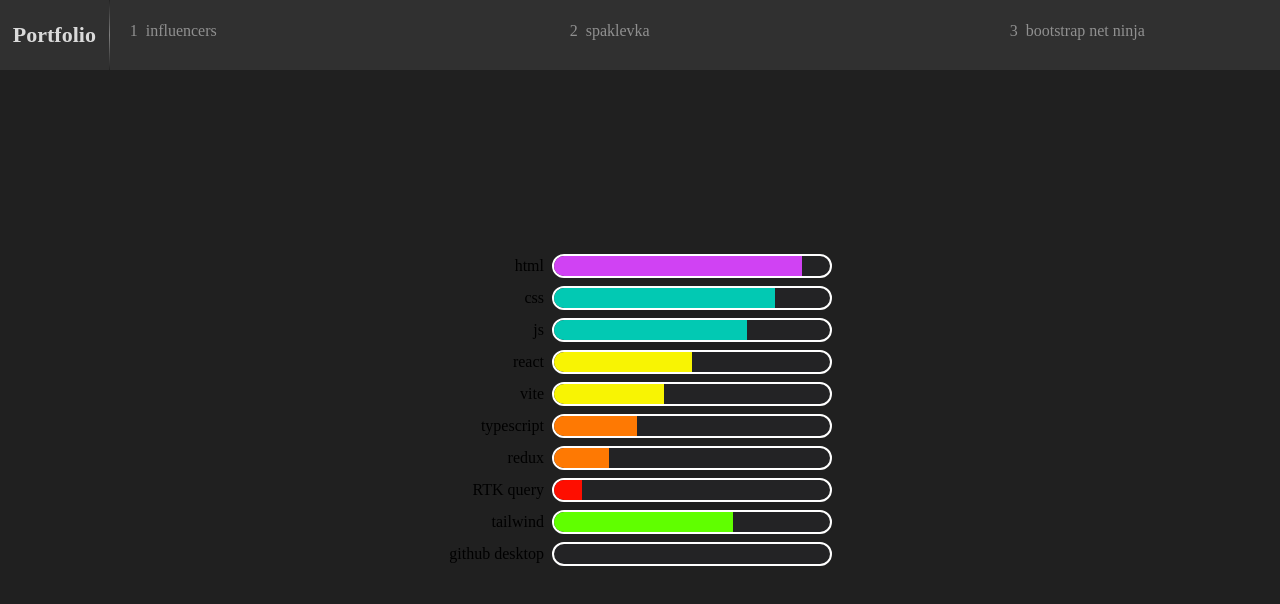
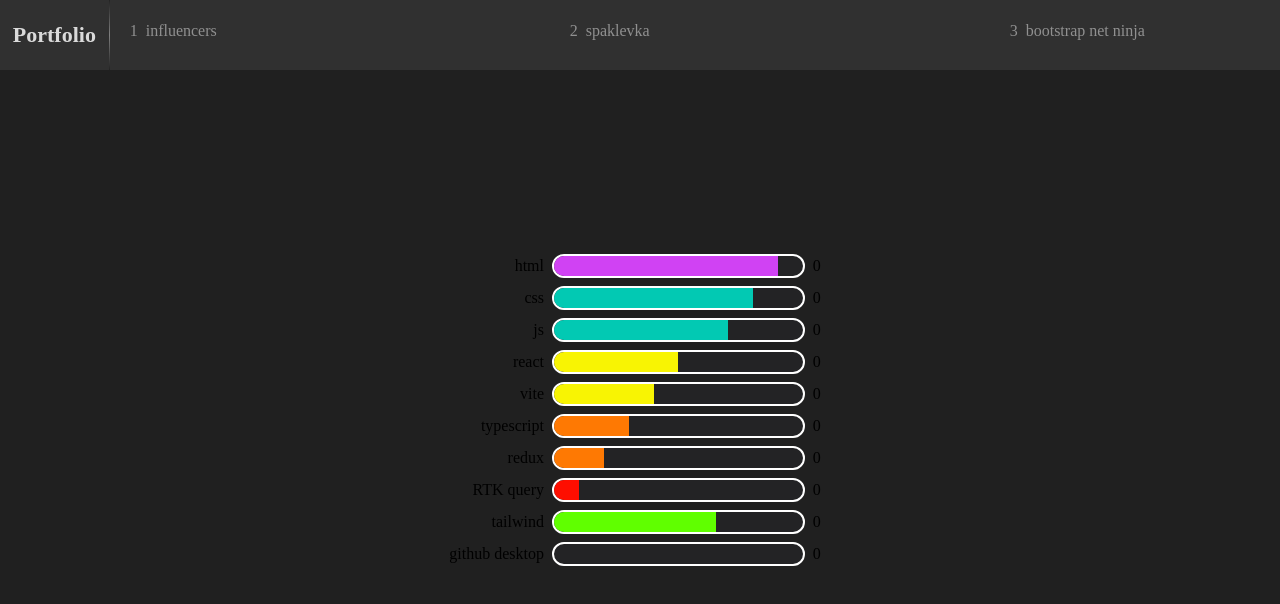
Before and after one commit to Nicitaa/14_portfolio, a React (Vite) app: page / in a window 1280 px wide. Shown: the top 604 px of the page. Built offline with nearby package versions, Linux system fonts and the light colour scheme.

Commit message:
protfolio stable
readme updated / portfolio not a slider yet

```diff
--- a/src/components/Navbar/Navbar.css
+++ b/src/components/Navbar/Navbar.css
@@ -5,7 +5,6 @@
   background-color: #303030;
   transition: height 0.6s;
   overflow-x:hidden;
-
 }
 
  .nav:hover {
@@ -42,8 +41,10 @@
 
 
 
-
-
+.slider {
+  display: flex;
+  overflow-x:hidden;
+}
 
 .sites-ul {
   list-style: none;
--- a/src/components/Navbar/Navbar.tsx
+++ b/src/components/Navbar/Navbar.tsx
@@ -42,11 +42,12 @@
   }, []);
 return (
 
-  <nav ref={sliderRef} className='nav'>
+  <nav  className='nav'>
     <div className='portfolio-container'>
     <Link to={'/'} className='portfolio'>Portfolio</Link>
     </div>
 
+      <div ref={sliderRef} className='slider'>
       {repos.map((repo)=>{
         return <ul key={repo.id} className='sites-ul'>
            <li>
@@ -55,6 +56,7 @@
            </li>
         </ul>
       })}
+      </div>
   </nav>
 
 
--- a/src/pages/Main.tsx
+++ b/src/pages/Main.tsx
@@ -4,11 +4,11 @@
 import gsap from "gsap";
 
 
-
 export function Main () {
 
 function Skill(skill:any) {
   const progressRef:React.MutableRefObject<any> = useRef();
+  const hoursRef:React.MutableRefObject<any> = useRef();
 
 
   useLayoutEffect(() => {
@@ -33,10 +33,24 @@
     if (percent > wn8*5) {
       background='#d042f3' //violet
     }
-    gsap.to(progressRef.current, {
-      width: `${percent}%`,
-      background,
-    });
+
+
+
+      gsap.timeline()
+        .to(progressRef.current, {
+          width: `${percent}%`,
+        })
+        .set(progressRef.current, {
+          background
+        },);
+
+
+    // gsap.to(progressRef.current, {
+    //   width: `${percent}%`,
+    //   background,
+    // });
+
+
   }, []);
 
 return (
@@ -45,6 +59,7 @@
       <div className="progress-bar">
         <div className="skill-progress" ref={progressRef}></div>
       </div>
+      <h2 ref={hoursRef}>0</h2>
     </li>
 )
 }
--- a/src/pages/main.css
+++ b/src/pages/main.css
@@ -32,6 +32,11 @@
   text-align: end;
   min-width: 25%;
 }
+li h2 {
+  display: flex;
+  align-items: center;
+  min-width: 5%;
+}
 
 .progress-bar {
   width: 100%;
```
Also changed, not shown: 1 other file (tests, documents, lock files or other folders).
